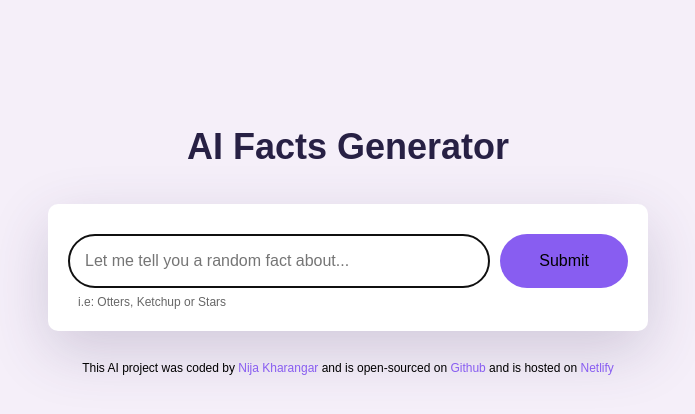
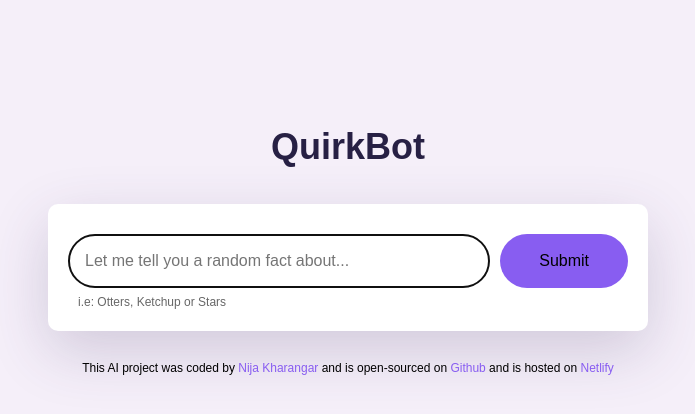
Before and after one commit to nija10/Offbeat-AI, a plain HTML site: page index.html in a window 1280 px wide. Shown: the whole page, without its empty margins (292-987 px from the left). Drawn offline with nearby package versions, Linux system fonts and the light colour scheme.

Commit message:
changed name

```diff
--- a/index.html
+++ b/index.html
@@ -12,7 +12,7 @@
 <body>
   <div class="container">
   <header>
-  <h1>AI Facts Generator</h1>
+  <h1>QuirkBot</h1>
   </header>
 
   <main>
```
